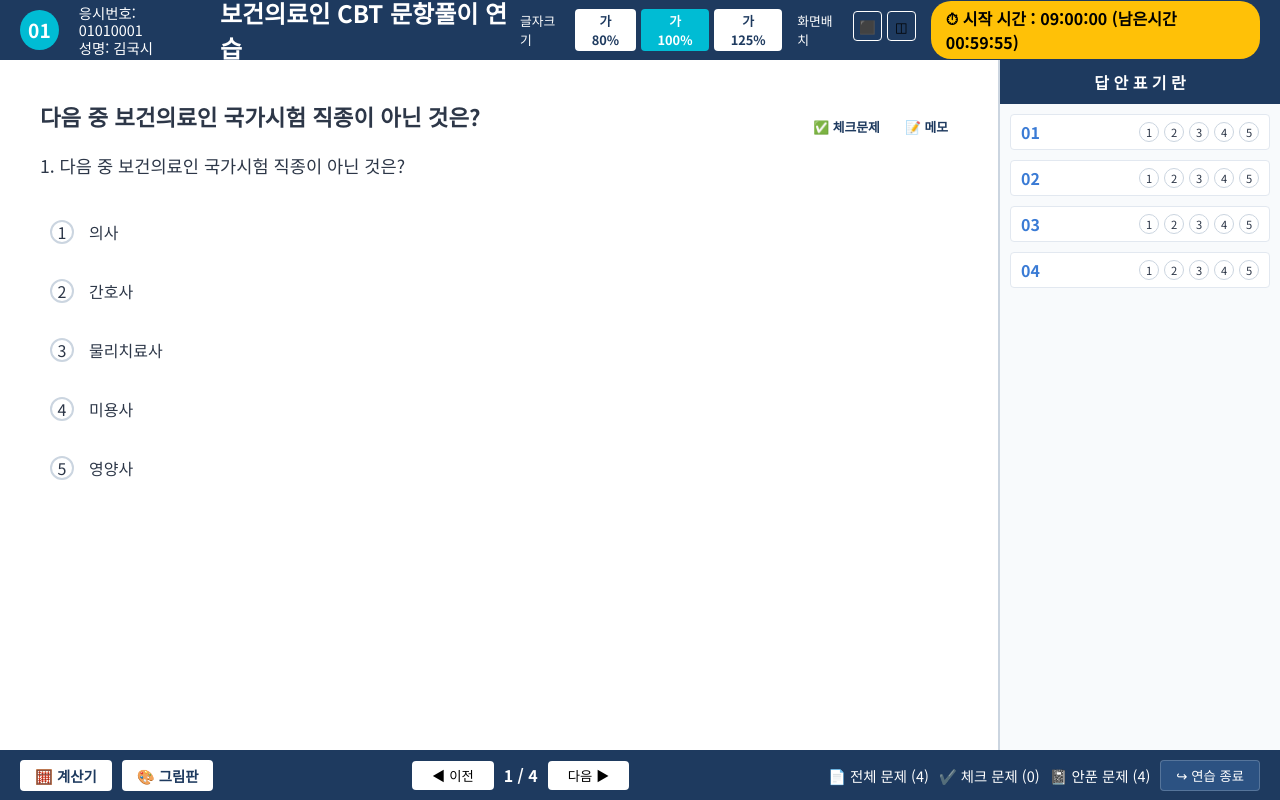
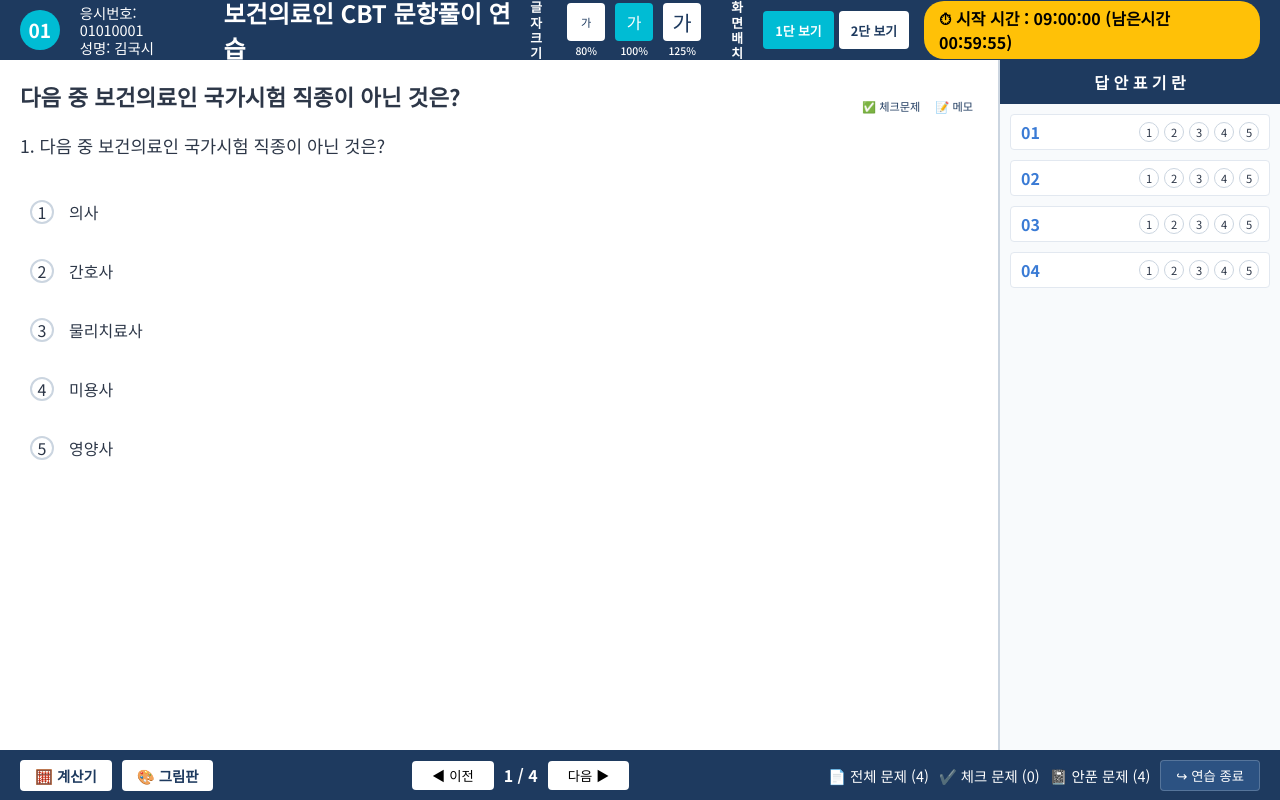
Before and after one commit to rae-builds/slp-cbt, a Next.js app: page / in a window 1280 px wide. Built offline with nearby package versions, Linux system fonts and the light colour scheme.

Commit message:
feat: 글자 크기 조절 및 화면 배치 기능 구현

```diff
--- a/src/app/globals.css
+++ b/src/app/globals.css
@@ -100,16 +100,26 @@ button {
 .font-control {
   display: flex;
   align-items: center;
-  gap: 5px;
+  gap: 10px;
+}
+
+.font-item {
+  display: flex;
+  flex-direction: column;
+  align-items: center;
+  gap: 2px;
 }
 
 .font-btn {
   background: white;
   color: var(--primary-navy);
-  padding: 2px 10px;
+  width: 38px;
+  height: 38px;
+  display: flex;
+  align-items: center;
+  justify-content: center;
   border-radius: 4px;
-  font-size: 0.8rem;
-  font-weight: bold;
+  transition: all 0.2s;
 }
 
 .font-btn.active {
@@ -117,19 +127,45 @@ button {
   color: white;
 }
 
+.font-btn-small { font-size: 0.7rem; }
+.font-btn-medium { font-size: 1rem; }
+.font-btn-large { font-size: 1.3rem; }
+
+.font-percentage {
+  font-size: 0.65rem;
+  color: #ffffff;
+  font-weight: 500;
+}
+
+.font-label-main {
+  font-size: 0.8rem;
+  font-weight: bold;
+  margin-right: 5px;
+  line-height: 1.2;
+}
+
 .layout-control {
   display: flex;
+  align-items: center;
   gap: 5px;
 }
 
-.layout-btn {
-  width: 30px;
-  height: 30px;
-  border: 1px solid white;
+.layout-btn-text {
+  background: white;
+  color: var(--primary-navy);
+  padding: 5px 12px;
+  border-radius: 4px;
+  font-size: 0.8rem;
+  font-weight: bold;
+  height: 38px;
   display: flex;
   align-items: center;
-  justify-content: center;
-  border-radius: 4px;
+  white-space: nowrap;
+}
+
+.layout-btn-text.active {
+  background: #00bcd4;
+  color: white;
 }
 
 .timer-box {
--- a/src/app/page.tsx
+++ b/src/app/page.tsx
@@ -10,13 +10,11 @@ export default function CBTApp() {
     answers: {},
     markedQuestions: new Set(),
     memos: {},
-    timeLeft: 3600, // 60 minutes
+    timeLeft: 3600,
     fontSize: 100,
-    layout: '2-pane',
+    layout: '1-pane', // '1-pane' (1문제) or '2-pane' (2문제)
     isFinished: false,
   });
-
-  const currentQuestion = mockQuestions[state.currentQuestionIndex];
 
   // Timer logic
   useEffect(() => {
@@ -45,11 +43,32 @@ export default function CBTApp() {
 
   const navigate = (direction: 'next' | 'prev') => {
     setState((prev) => {
-      const nextIndex = direction === 'next'
-        ? Math.min(mockQuestions.length - 1, prev.currentQuestionIndex + 1)
-        : Math.max(0, prev.currentQuestionIndex - 1);
+      const step = prev.layout === '2-pane' ? 2 : 1;
+      let nextIndex = direction === 'next'
+        ? prev.currentQuestionIndex + step
+        : prev.currentQuestionIndex - step;
+
+      // Boundary check
+      nextIndex = Math.max(0, Math.min(mockQuestions.length - 1, nextIndex));
+
+      // In 2-pane mode, ensure we start at an even index (0, 2, 4...) for consistent pairing
+      if (prev.layout === '2-pane') {
+        nextIndex = Math.floor(nextIndex / 2) * 2;
+      }
+
       return { ...prev, currentQuestionIndex: nextIndex };
     });
+  };
+
+  // When switching layout, ensure the index is appropriate
+  const toggleLayout = (newLayout: '1-pane' | '2-pane') => {
+    setState(prev => ({
+      ...prev,
+      layout: newLayout,
+      currentQuestionIndex: newLayout === '2-pane'
+        ? Math.floor(prev.currentQuestionIndex / 2) * 2
+        : prev.currentQuestionIndex
+    }));
   };
 
   const answeredCount = Object.keys(state.answers).length;
@@ -65,21 +84,46 @@ export default function CBTApp() {
             <p>푼 문항 수: {answeredCount}</p>
             <p>남은 문항 수: {unansweredCount}</p>
           </div>
-          <button
-            className="footer-btn"
-            style={{ backgroundColor: '#1e3a5f', color: 'white', padding: '12px 30px', fontSize: '1.1rem' }}
-            onClick={() => window.location.reload()}
-          >
-            다시 연습하기
-          </button>
+          <button className="footer-btn" style={{ backgroundColor: '#1e3a5f', color: 'white', padding: '12px 30px', fontSize: '1.1rem' }} onClick={() => window.location.reload()}>다시 연습하기</button>
         </div>
       </div>
     );
   }
 
+  const renderQuestion = (q: Question) => (
+    <div key={q.id} className="question-content" style={{ flex: 1, padding: '20px', borderRight: state.layout === '2-pane' ? '1px solid #eee' : 'none' }}>
+      <div className="question-header" style={{ display: 'flex', justifyContent: 'space-between', alignItems: 'center' }}>
+        <h2 className="question-title">{q.question}</h2>
+        <div className="tool-btns" style={{ display: 'flex', gap: '5px' }}>
+          <button className="font-btn" style={{fontSize: '0.7rem', width: 'auto', padding: '0 5px'}}>✅ 체크문제</button>
+          <button className="font-btn" style={{fontSize: '0.7rem', width: 'auto', padding: '0 5px'}}>📝 메모</button>
+        </div>
+      </div>
+
+      <div className="question-text" style={{ whiteSpace: 'pre-wrap', marginBottom: '20px' }}>
+        {q.number}. {q.subQuestion || q.question}
+      </div>
+
+      {q.mediaUrl && (
+        <div className="media-container">
+          {q.type === 'image' ? <img src={q.mediaUrl} alt="Media" /> : <video controls src={q.mediaUrl} />}
+          <div style={{ marginTop: '5px', fontSize: '0.8rem', color: '#666' }}>[ 사진 1 ]</div>
+        </div>
+      )}
+
+      <div className="options-list">
+        {q.options.map((option) => (
+          <div key={option.id} className={`option-item ${state.answers[q.id] === option.id ? 'selected' : ''}`} onClick={() => handleAnswerSelect(q.id, option.id)}>
+            <div className="option-radio">{option.id}</div>
+            <div className="option-text">{option.text}</div>
+          </div>
+        ))}
+      </div>
+    </div>
+  );
+
   return (
     <div className="cbt-container" style={{ fontSize: `${state.fontSize}%` }}>
-      {/* Header */}
       <header className="cbt-header">
         <div className="cbt-header-left">
           <div className="cbt-exam-number">01</div>
@@ -91,92 +135,43 @@ export default function CBTApp() {
         </div>
         <div className="cbt-controls">
           <div className="font-control">
-            <span style={{ fontSize: '0.8rem', marginRight: '5px' }}>글자크기</span>
-            {[80, 100, 125].map((size) => (
-              <button
-                key={size}
-                className={`font-btn ${state.fontSize === size ? 'active' : ''}`}
-                onClick={() => setState(prev => ({ ...prev, fontSize: size }))}
-              >
-                가 {size}%
-              </button>
-            ))}
+            <span className="font-label-main">글자<br/>크기</span>
+            <div className="font-item">
+              <button className={`font-btn font-btn-small ${state.fontSize === 80 ? 'active' : ''}`} onClick={() => setState(prev => ({ ...prev, fontSize: 80 }))}>가</button>
+              <span className="font-percentage">80%</span>
             </div>
-          <div className="layout-control">
-            <span style={{ fontSize: '0.8rem', marginRight: '5px' }}>화면배치</span>
-            <button
-              className={`layout-btn ${state.layout === '1-pane' ? 'active' : ''}`}
-              onClick={() => setState(prev => ({ ...prev, layout: '1-pane' }))}
-              title="1단 보기"
-            >
-              ⬛
-            </button>
-            <button
-              className={`layout-btn ${state.layout === '2-pane' ? 'active' : ''}`}
-              onClick={() => setState(prev => ({ ...prev, layout: '2-pane' }))}
-              title="2단 보기"
-            >
-              ◫
-            </button>
+            <div className="font-item">
+              <button className={`font-btn font-btn-medium ${state.fontSize === 100 ? 'active' : ''}`} onClick={() => setState(prev => ({ ...prev, fontSize: 100 }))}>가</button>
+              <span className="font-percentage">100%</span>
             </div>
-          <div className="timer-box">
-            ⏱ 시작 시간 : 09:00:00 (남은시간 {formatTime(state.timeLeft)})
+            <div className="font-item">
+              <button className={`font-btn font-btn-large ${state.fontSize === 125 ? 'active' : ''}`} onClick={() => setState(prev => ({ ...prev, fontSize: 125 }))}>가</button>
+              <span className="font-percentage">125%</span>
             </div>
+          </div>
+          <div className="layout-control" style={{ marginLeft: '15px' }}>
+            <span className="font-label-main">화면<br/>배치</span>
+            <div style={{ display: 'flex', gap: '5px' }}>
+              <div className="font-item">
+                <button className={`layout-btn-text ${state.layout === '1-pane' ? 'active' : ''}`} onClick={() => toggleLayout('1-pane')}>1단 보기</button>
+              </div>
+              <div className="font-item">
+                <button className={`layout-btn-text ${state.layout === '2-pane' ? 'active' : ''}`} onClick={() => toggleLayout('2-pane')}>2단 보기</button>
+              </div>
+            </div>
+          </div>
+          <div className="timer-box">⏱ 시작 시간 : 09:00:00 (남은시간 {formatTime(state.timeLeft)})</div>
         </div>
       </header>
 
-      {/* Main Content */}
       <main className="cbt-main">
-        {/* Question Area */}
-        <section className="question-area" style={{ flex: state.layout === '1-pane' ? '1 1 100%' : '1' }}>
-          <div className="question-header" style={{ display: 'flex', justifyContent: 'space-between', alignItems: 'center' }}>
-            <h2 className="question-title">{currentQuestion.question}</h2>
-            <div className="tool-btns" style={{ display: 'flex', gap: '5px' }}>
-               <button className="font-btn">✅ 체크문제</button>
-               <button className="font-btn">📝 메모</button>
-            </div>
-          </div>
-
-          {currentQuestion.subQuestion && (
-            <div className="question-text" style={{ whiteSpace: 'pre-wrap' }}>
-              {currentQuestion.number}. {currentQuestion.subQuestion}
-            </div>
+        <section className="question-area" style={{ display: 'flex', flex: 1, padding: 0 }}>
+          {renderQuestion(mockQuestions[state.currentQuestionIndex])}
+          {state.layout === '2-pane' && state.currentQuestionIndex + 1 < mockQuestions.length && (
+            renderQuestion(mockQuestions[state.currentQuestionIndex + 1])
           )}
-          {!currentQuestion.subQuestion && (
-            <div className="question-text">
-              {currentQuestion.number}. {currentQuestion.question}
-            </div>
-          )}
-
-          {currentQuestion.mediaUrl && (
-            <div className="media-container">
-              {currentQuestion.type === 'image' ? (
-                <img src={currentQuestion.mediaUrl} alt="Question Media" />
-              ) : (
-                <video controls src={currentQuestion.mediaUrl} />
-              )}
-              <div style={{ marginTop: '5px', fontSize: '0.9rem', color: '#666' }}>[ 사진 1 ]</div>
-            </div>
-          )}
-
-          <div className="options-list">
-            {currentQuestion.options.map((option) => (
-              <div
-                key={option.id}
-                className={`option-item ${state.answers[currentQuestion.id] === option.id ? 'selected' : ''}`}
-                onClick={() => handleAnswerSelect(currentQuestion.id, option.id)}
-              >
-                <div className="option-radio">
-                  {option.id}
-                </div>
-                <div className="option-text">{option.text}</div>
-              </div>
-            ))}
-          </div>
         </section>
 
-        {/* Answer Sheet Area */}
-        {state.layout === '2-pane' && (
         <aside className="answer-sheet">
           <div className="answer-sheet-header">답 안 표 기 란</div>
           <div className="answer-grid">
@@ -185,35 +180,30 @@ export default function CBTApp() {
                 <div className="answer-row-num">{String(q.number).padStart(2, '0')}</div>
                 <div className="answer-options-small">
                   {[1, 2, 3, 4, 5].map((num) => (
-                      <div
-                        key={num}
-                        className={`option-circle-small ${state.answers[q.id] === num ? 'selected' : ''}`}
-                        onClick={() => handleAnswerSelect(q.id, num)}
-                      >
-                        {num}
-                      </div>
+                    <div key={num} className={`option-circle-small ${state.answers[q.id] === num ? 'selected' : ''}`} onClick={() => handleAnswerSelect(q.id, num)}>{num}</div>
                   ))}
                 </div>
               </div>
             ))}
           </div>
         </aside>
-        )}
       </main>
 
-      {/* Footer */}
       <footer className="cbt-footer">
         <div className="footer-left">
           <button className="footer-btn">🧮 계산기</button>
           <button className="footer-btn">🎨 그림판</button>
         </div>
-
         <div className="footer-center" style={{ display: 'flex', gap: '10px', alignItems: 'center' }}>
           <button className="footer-btn-nav" onClick={() => navigate('prev')} disabled={state.currentQuestionIndex === 0}>◀ 이전</button>
-          <span style={{ fontWeight: 'bold' }}>{state.currentQuestionIndex + 1} / {mockQuestions.length}</span>
-          <button className="footer-btn-nav" onClick={() => navigate('next')} disabled={state.currentQuestionIndex === mockQuestions.length - 1}>다음 ▶</button>
+          <span style={{ fontWeight: 'bold' }}>
+            {state.layout === '2-pane'
+              ? `${state.currentQuestionIndex + 1}-${Math.min(state.currentQuestionIndex + 2, mockQuestions.length)} / ${mockQuestions.length}`
+              : `${state.currentQuestionIndex + 1} / ${mockQuestions.length}`
+            }
+          </span>
+          <button className="footer-btn-nav" onClick={() => navigate('next')} disabled={state.currentQuestionIndex >= mockQuestions.length - (state.layout === '2-pane' ? 2 : 1)}>다음 ▶</button>
         </div>
-
         <div className="footer-right">
           <div className="status-badge">📄 전체 문제 ({mockQuestions.length})</div>
           <div className="status-badge">✔️ 체크 문제 (0)</div>
```
Also changed, not shown: 1 other file (tests, documents, lock files or other folders). Lines whose indentation alone changed are shown as unchanged.
